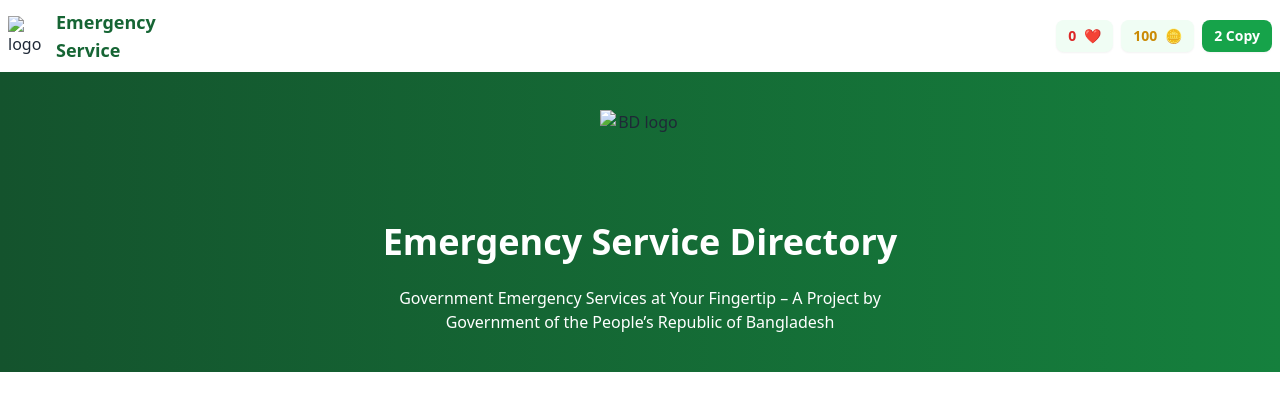
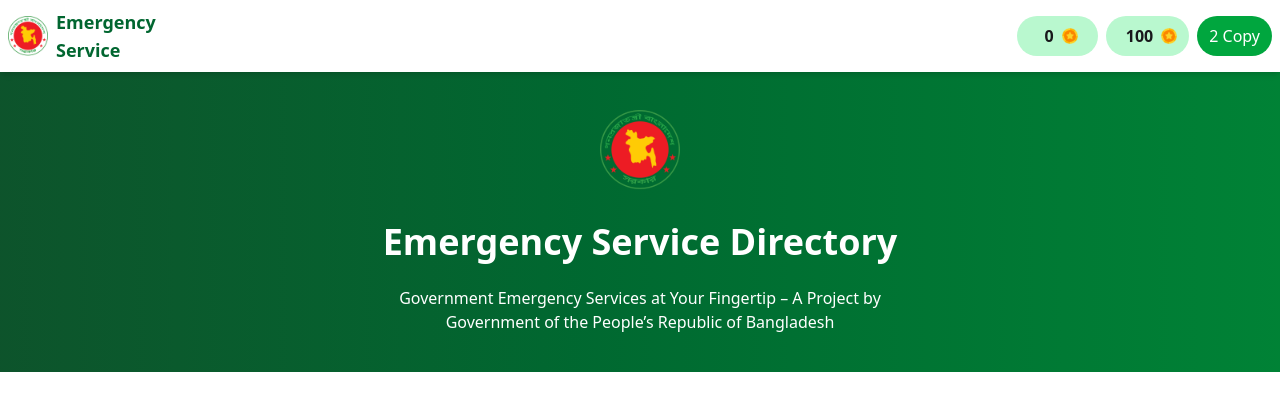
Before and after one commit to siddikur-dev/Bangladesh-Emergency-Helpline, a plain HTML site: page index.html in a window 1280 px wide. Drawn offline with nearby package versions, Linux system fonts and the light colour scheme.

Commit message:
navbar icon update

```diff
--- a/index.html
+++ b/index.html
@@ -5,37 +5,40 @@
     <meta charset="UTF-8" />
     <meta name="viewport" content="width=device-width, initial-scale=1.0" />
     <title>Emergency Service</title>
-    <script src="https://cdn.tailwindcss.com"></script>
-    <link href="https://cdn.jsdelivr.net/npm/daisyui@4.12.10/dist/full.min.css" rel="stylesheet" type="text/css" />
+    <!-- Tailwind & Daisy UI -->
+    <link href="https://cdn.jsdelivr.net/npm/daisyui@5" rel="stylesheet" type="text/css" />
+    <script src="https://cdn.jsdelivr.net/npm/@tailwindcss/browser@4"></script>
 </head>
 
 <body class="font-sans">
 
     <!-- Navbar -->
-    <div class="navbar bg-white shadow-md">
+    <div class="navbar bg-white shadow-md container mx-auto">
         <div class="flex-1">
             <a class="flex items-center gap-2">
-                <img src="your-logo.png" alt="logo" class="w-10 h-10" />
+                <img src="./assets/logo.png" alt="logo" class="w-10 h-10" />
                 <span class="text-lg font-bold text-green-800">Emergency <br /> Service</span>
             </a>
         </div>
         <div class="flex gap-2">
-            <button class="btn btn-sm bg-green-50 text-red-600 border-none">
-                <span>0</span> ❤️
-            </button>
-            <button class="btn btn-sm bg-green-50 text-yellow-600 border-none">
-                <span>100</span> 🪙
-            </button>
-            <button class="btn btn-sm bg-green-600 text-white border-none">
+            <div class="rounded-3xl py-2 px-5 bg-green-200  border-none flex  items-center ">
+                <span class="px-2 font-bold">0</span>
+                <img class="w-4" src="./assets/coin.png" alt="">
+            </div>
+            <div class="rounded-3xl py-2 px-3 bg-green-200  border-none flex  items-center ">
+                <span class="px-2 font-bold">100</span>
+                <img class="w-4" src="./assets/coin.png" alt="">
+            </div>
+            <div class="= rounded-3xl py-2 px-3   bg-green-600 text-white border-none">
                 2 Copy
-            </button>
+            </div>
         </div>
     </div>
 
     <!-- Hero Section -->
     <div class="hero min-h-[300px] bg-gradient-to-r from-green-900 to-green-700">
         <div class="hero-content text-center flex flex-col">
-            <img src="your-logo.png" alt="BD logo" class="w-20 h-20 mb-4" />
+            <img src="./assets/logo.png" alt="BD logo" class="w-20 h-20 mb-4" />
             <h1 class="text-2xl md:text-4xl font-bold text-white">
                 Emergency Service Directory
             </h1>
```
